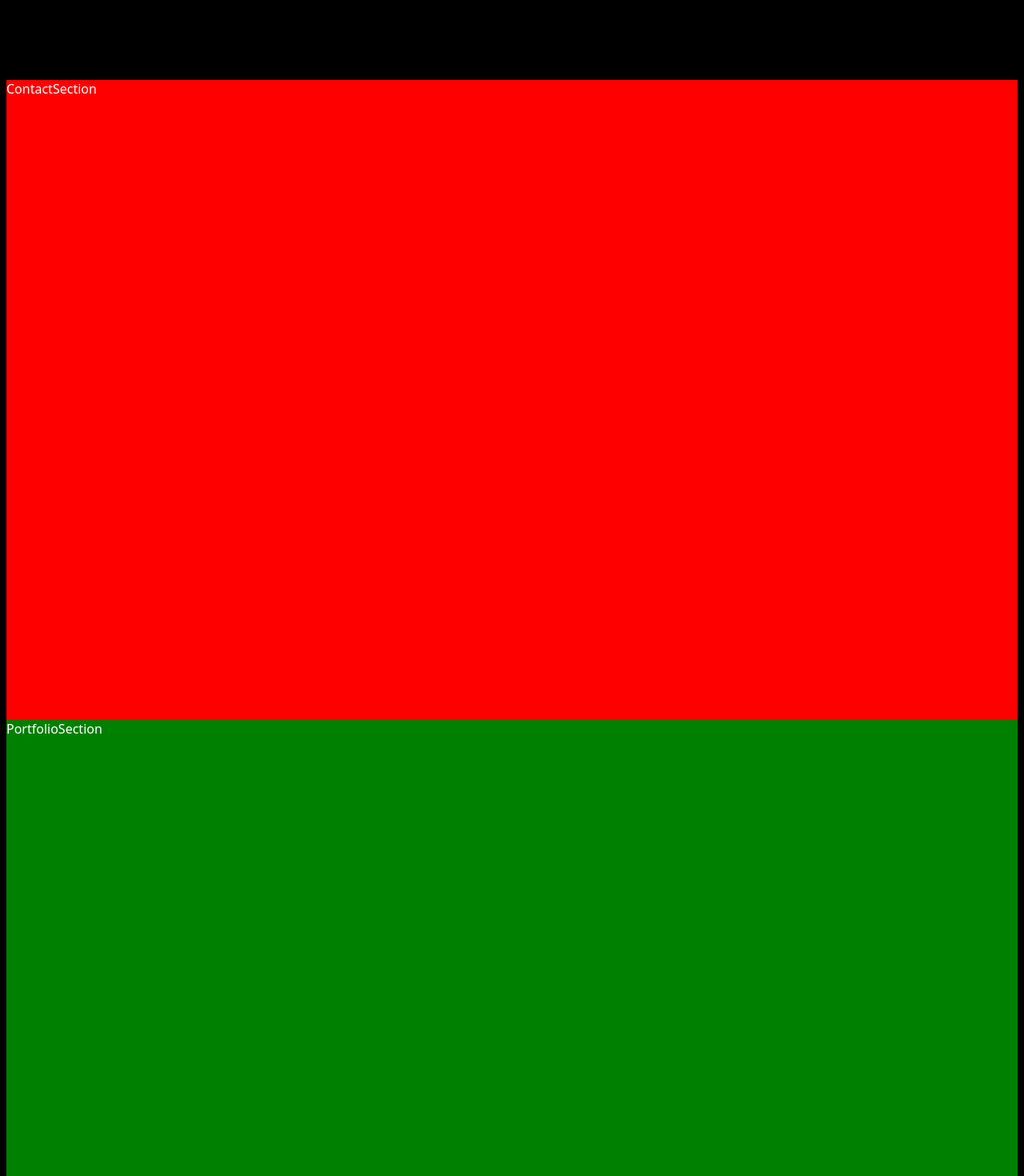
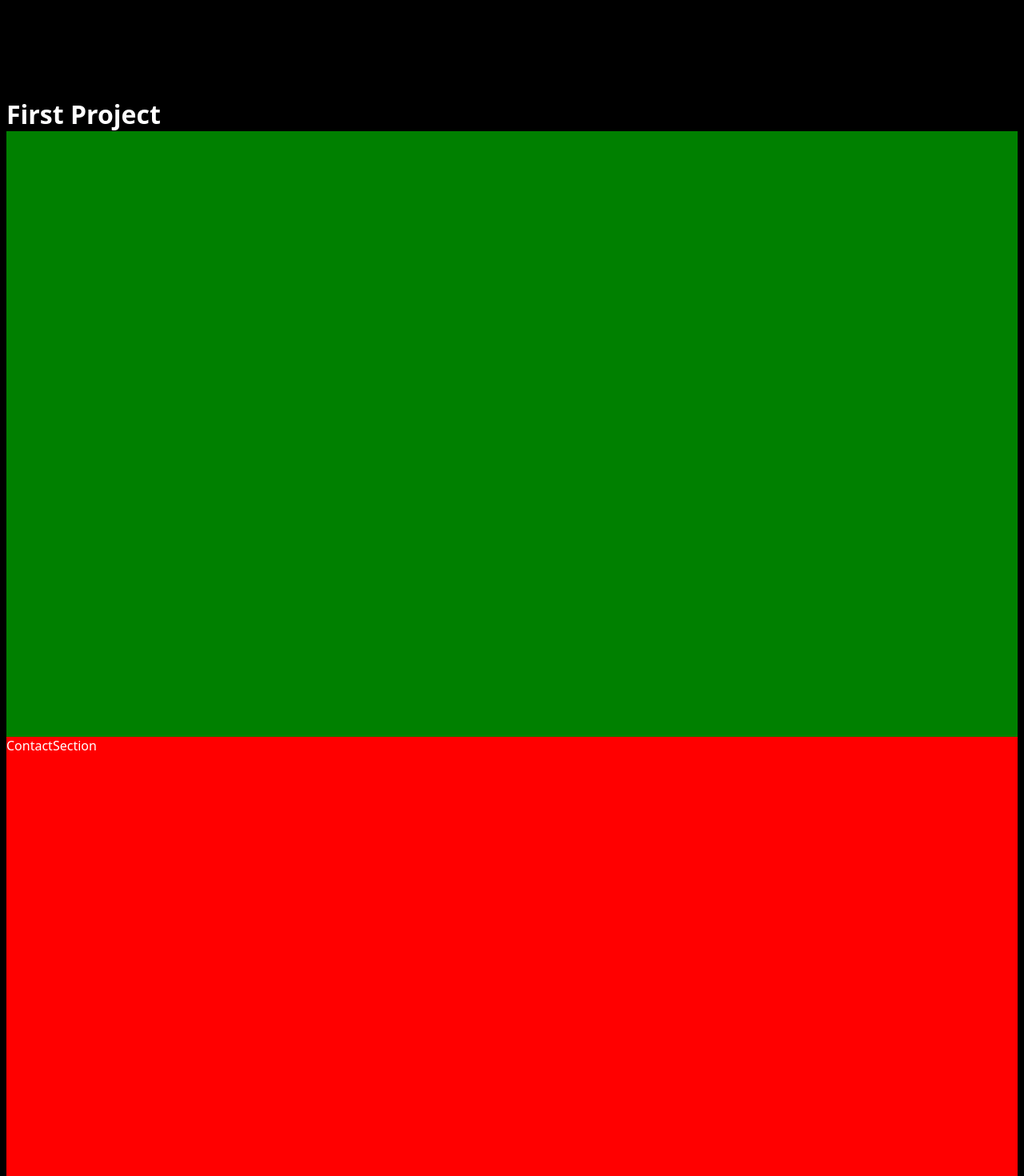
Before and after one commit to LouisWdev/myPortfolio, a React (Vite) app: page / in a window 1280 px wide. Shown: the part 1580-3050 px from the top of the page at 80% size. Built offline with nearby package versions, Linux system fonts and the light colour scheme.

Commit message:
Portfolio section

```diff
--- a/src/Home.tsx
+++ b/src/Home.tsx
@@ -31,8 +31,8 @@ const Home = () => {
       </HomeSection>
 
         <AboutSection />
+        <PortfolioSection />
         <ContactSection />
-        <PortfolioSection />
      </>
   )
 }
--- a/src/Section/PortfolioSection.tsx
+++ b/src/Section/PortfolioSection.tsx
@@ -2,7 +2,12 @@ import styled from "styled-components"
 
 const PortfolioSection = () => {
   return (
-    <MainContainer>PortfolioSection</MainContainer>
+    <MainContainer>
+       <ProjectCard>
+         <ProjectCardTitle>First Project</ProjectCardTitle>
+         <ProjectCardText></ProjectCardText>
+       </ProjectCard>
+    </MainContainer>
   )
 }
 
@@ -13,3 +18,7 @@ const MainContainer = styled.div`
       height: 100vh;
       background-color: green;
 `;
+
+const ProjectCard = styled.div``;
+const ProjectCardTitle = styled.h1``;
+const ProjectCardText = styled.p``;
```
